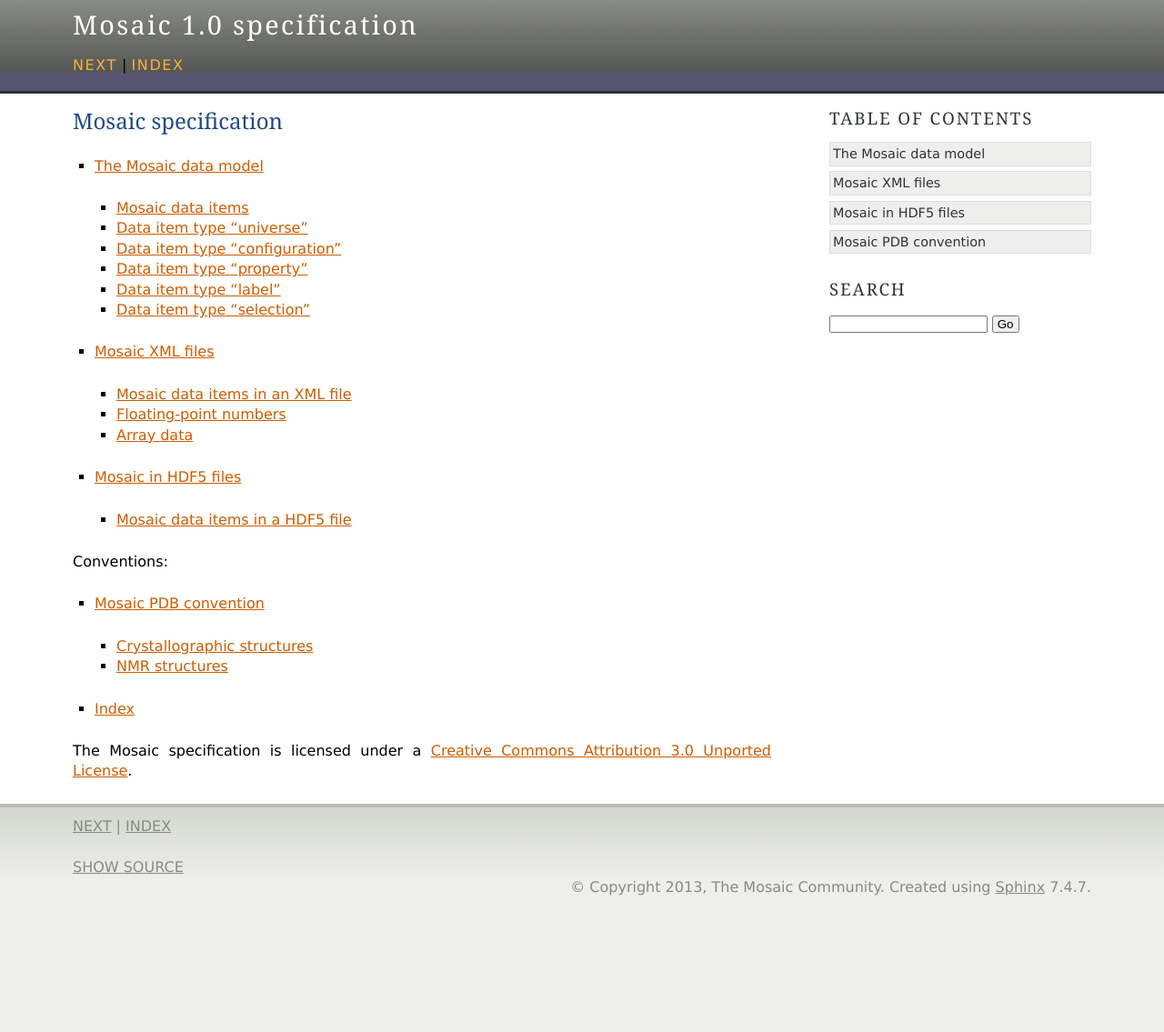
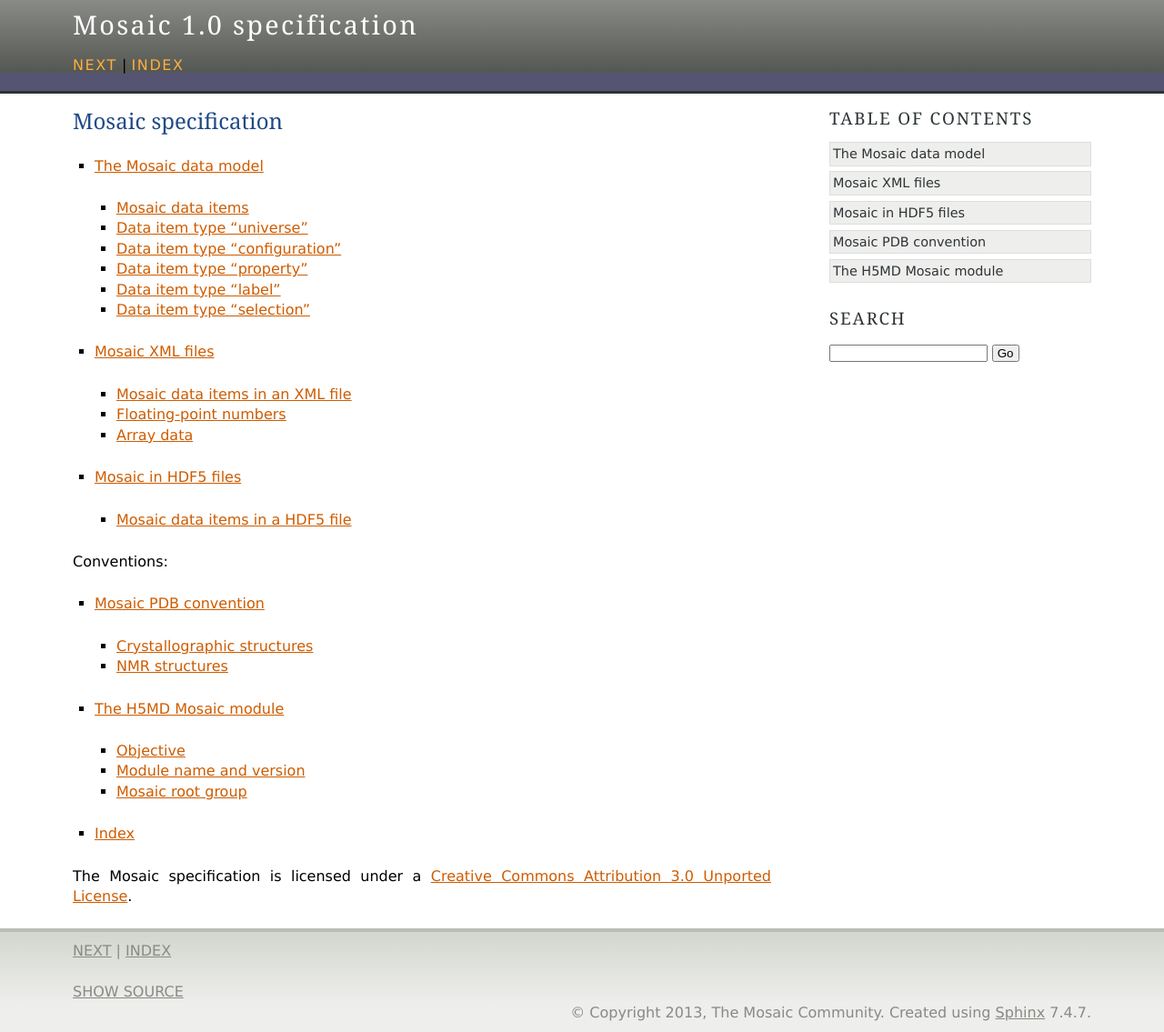
Before and after one commit to mosaic-data-model/mosaic-specification, a Sphinx documentation site: the page built from doc/source/index.rst, in a window 1280 px wide. Shown: the whole page at 91% size. Built offline with Sphinx 7.4.7, drawn with Linux system fonts in a browser that asks for light colours; before the commit the page ends 997 px from its top, so only the background shows below that; some of the changed lines change nothing that is shown.

Commit message:
Documentation for the H5MD Mosaic module

```diff
--- a/doc/source/conf.py
+++ b/doc/source/conf.py
@@ -55,7 +55,7 @@
 # The short X.Y version.
 version = '1.0'
 # The full version, including alpha/beta/rc tags.
-release = '1.0.0'
+release = '1.0.1'
 
 # The language for content autogenerated by Sphinx. Refer to documentation
 # for a list of supported languages.
--- /dev/null
+++ b/doc/source/h5md_mosaic_module.rst
@@ -0,0 +1,65 @@
+.. Written by Konrad Hinsen
+.. License: CC-BY 3.0
+
+.. index::
+   single: H5MD
+
+The H5MD Mosaic module
+######################
+
+`H5MD <http://nongnu.org/h5md/index.html>`_ is a modular file format
+for trajectory files in molecular simulation, based on `HDF5
+<http://www.hdfgroup.org/HDF5/>`_. It defines how the typically large
+time-dependent datasets in trajectories are stored, but it does not
+define a description for the simulation universe itself because such
+descriptions are very domain specific. The combination of H5MD and
+Mosaic provides a complete specification for self-contained trajectory
+files, i.e. trajectory files that do not require additional information
+for their interpretation.
+
+The H5MD specification consists of a basic format specification plus
+so-called *modules* for additional domain-specific specifications.
+The combination of H5MD and Mosaic is thus defined in the following
+by a specification of the "Mosaic module" for H5MD.
+
+
+Objective
+---------
+
+The Mosaic module provides a way to store the definition of a
+simulation universe and of subsets of the particles using Mosaic data
+items. These data items assign a number to each site of each
+atom. These numbers are the indices of the particle data in the
+trajectory.
+
+Module name and version
+-----------------------
+The name of this module is ``mosaic``. The module version is 0.1.0.
+
+Mosaic root group
+-----------------
+
+H5MD files applying the Mosaic module contain an additional group
+at the root level, i.e. next to the ``h5md`` group. This additional group
+is called ``mosaic`` and contains all Mosaic data items related to
+the trajectory.
+
+The ``mosaic`` group contains one obligatory item, the simulation
+universe, in a group called ``universe``. It may not contain more than
+one universe data item. It can contain any number of other Mosaic data
+items, whose names are subject to the same rules as the names of
+particle groups in H5MD.
+
+Each subgroup of the H5MD particles group must have a corresponding
+Mosaic data item in the ``mosaic`` group that has the same name. This
+data item can either be the simulation universe, or a selection data
+item. Each H5MD particle corresponds to a Mosaic site. The site order
+defined by the Mosaic universe or selection thus assigns a site
+to each position in the particles group.
+
+The ``box`` groups in the H5MD trajectory must be compatible with the
+simulation universe: the dimension must be 3, the boundary must be
+[none, none, none] for a universe with "infinite" cell shape and
+[periodic, periodic, periodic] for a universe of any other
+currently defined cell shape, and the edges must also be compatible
+with the universe's cell shape.
--- a/doc/source/index.rst
+++ b/doc/source/index.rst
@@ -18,6 +18,7 @@
    :maxdepth: 2
 
    pdb_convention
+   h5md_mosaic_module
 
 * :ref:`genindex`
 
```
